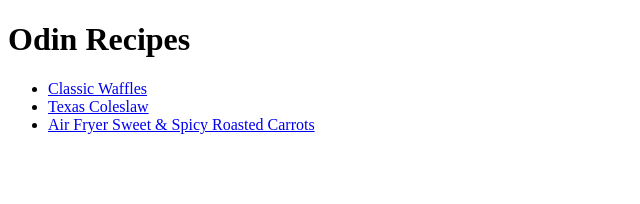
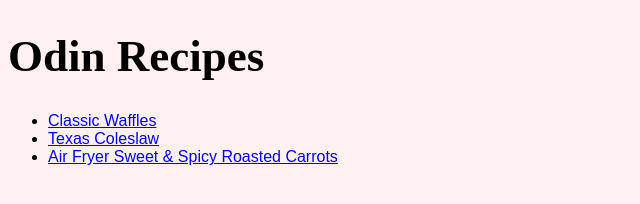
Before and after one commit to Razin-Miah/odin-recipes, a plain HTML site: page index.html in a window 1280 px wide. Shown: the whole page, without its empty margins (0-640 px from the left). Drawn offline with Linux system fonts and the light colour scheme.

Commit message:
Created CSS file

```diff
--- a/index.html
+++ b/index.html
@@ -3,11 +3,12 @@
   <head>
     <meta charset="utf-8" />
     <title>Odin Recipes</title>
+    <link rel="stylesheet" href="style.css" />
   </head>
 
-  <body>
-    <h1>Odin Recipes</h1>
-    <ul>
+  <body class="body">
+    <h1 class="head-main head">Odin Recipes</h1>
+    <ul id="recipes">
       <li><a href="./recipes/classic-waffles.html">Classic Waffles</a></li>
       <li><a href="./recipes/texas-coleslaw.html">Texas Coleslaw</a></li>
       <li>
--- /dev/null
+++ b/style.css
@@ -0,0 +1,25 @@
+.body {
+  background-color: rgb(255, 241, 241);
+}
+
+.head {
+  font-family: "Times New Roman", sans-serif;
+  font-style: italic;
+  font-size: 37px;
+  color: black;
+}
+
+.head-main {
+  font-style: normal;
+  font-size: 45px;
+}
+
+#recipes {
+  font-family: Arial, Helvetica, sans-serif;
+  color: black;
+}
+
+.home {
+  font-family: Arial, Helvetica, sans-serif;
+  color: black;
+}
```
Also changed, not shown: recipes/classic-waffles.html (+4 -3 lines), recipes/sweet-spicy-roasted-carrots.html (+4 -3 lines), recipes/texas-coleslaw.html (+4 -3 lines).
